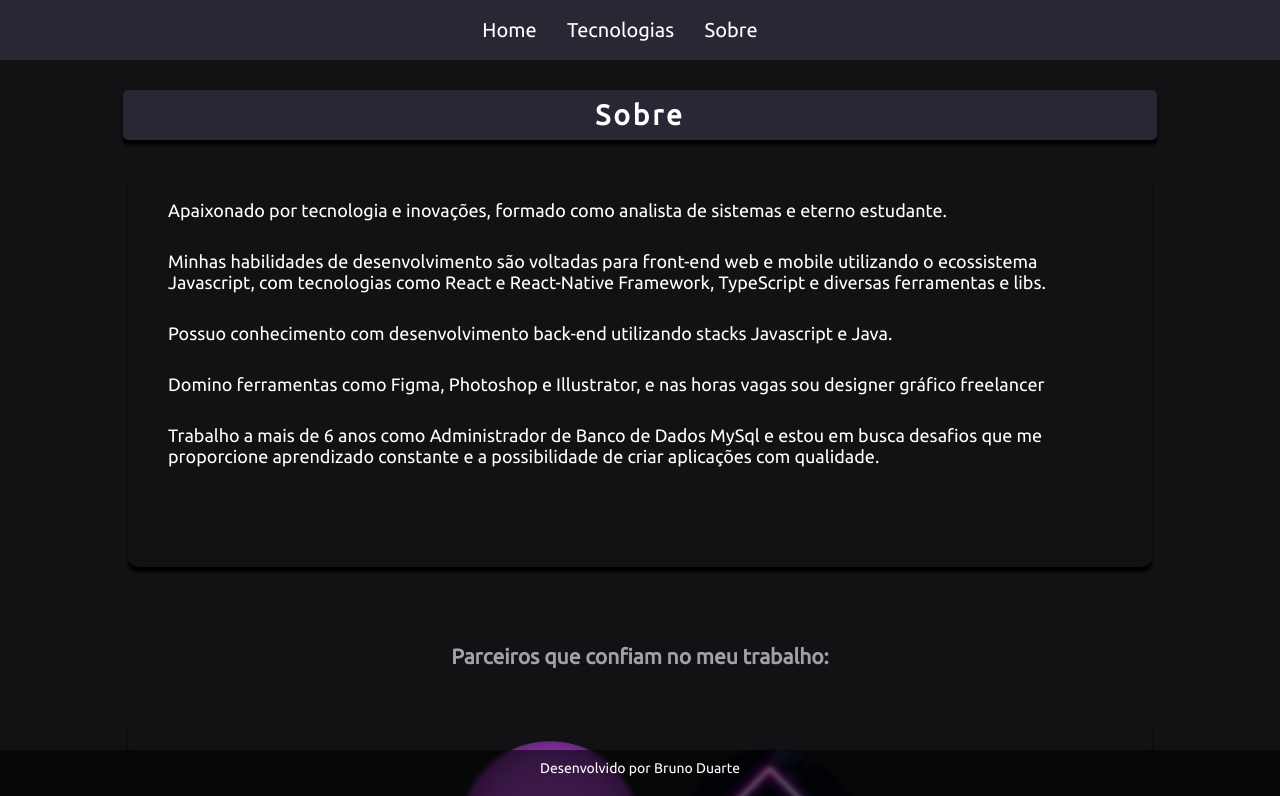
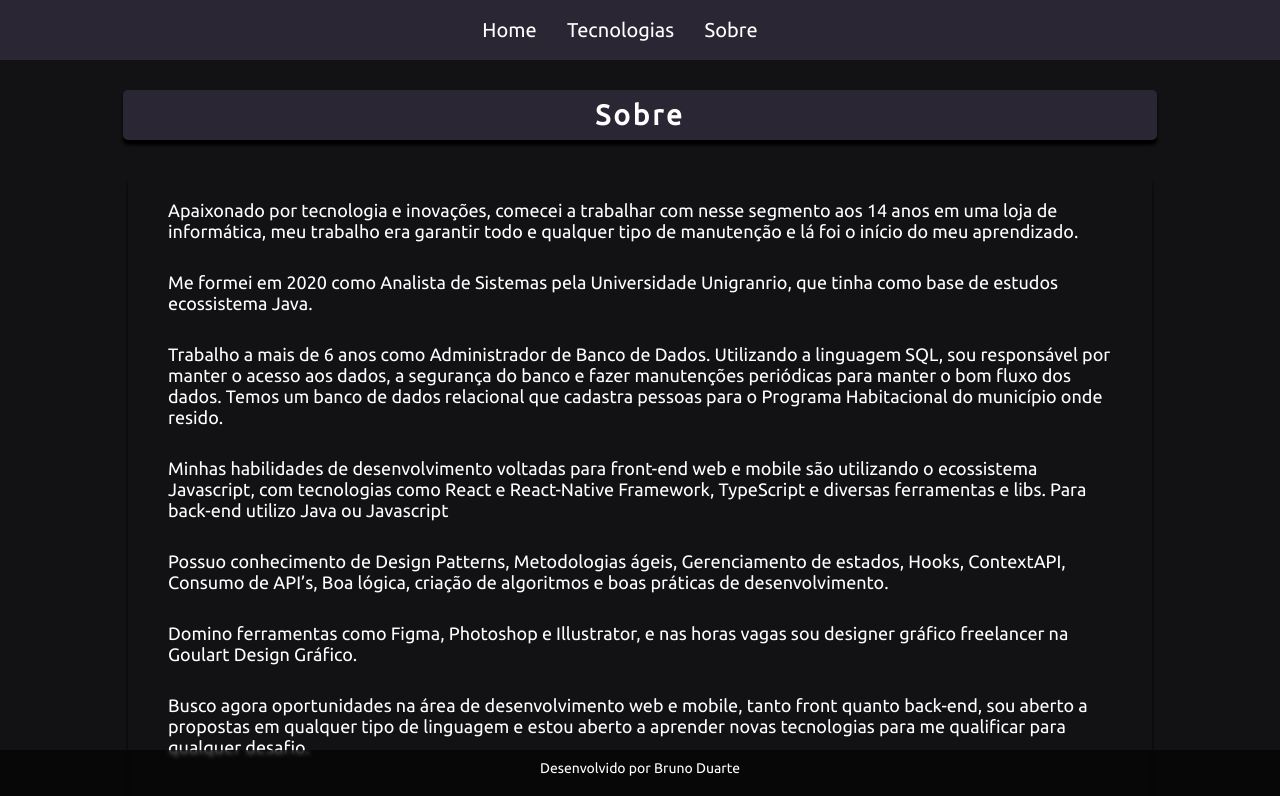
Before and after one commit to codexdevbrn/portfolio-brncodes, a React (Create React App) app: page /about in a window 1280 px wide. Shown: the top 796 px of the page. Built offline with nearby package versions, Linux system fonts and the light colour scheme; no server answers; what react-animations would draw is missing.

Commit message:
Refactor

```diff
--- a/public/index.html
+++ b/public/index.html
@@ -9,7 +9,6 @@
       name="description"
       content="Portfólio de Bruno Duarte - Desenvolvedor Front-end"
     />
-    <link rel="apple-touch-icon" href="%PUBLIC_URL%/logo192.png" />
     <link rel="preconnect" href="https://fonts.googleapis.com">
 <link rel="preconnect" href="https://fonts.gstatic.com" crossorigin>
 <link href="https://fonts.googleapis.com/css2?family=Ubuntu&display=swap" rel="stylesheet">
--- a/src/pages/About/index.tsx
+++ b/src/pages/About/index.tsx
@@ -14,17 +14,25 @@ function About() {
                     transition: {duration: 0.5, ease: "circIn"}}}>
                 <Titles item={title}/>
                     <TextContainer>
-                        <Text>Apaixonado por tecnologia e inovações, formado como analista de sistemas e eterno estudante.</Text>
+                    <Text>Apaixonado por tecnologia e inovações, comecei a trabalhar com nesse segmento aos 14 anos em uma loja de informática,
+                        meu trabalho era garantir todo e qualquer tipo de manutenção e lá foi o início do meu aprendizado. </Text>
 
-                        <Text> Minhas habilidades de desenvolvimento são voltadas para front-end  web e mobile utilizando o ecossistema Javascript,
-                        com tecnologias como React e React-Native Framework, TypeScript e diversas ferramentas e libs.</Text>
+                    <Text> Me formei em 2020 como Analista de Sistemas pela Universidade Unigranrio, que tinha como base de estudos ecossistema Java. </Text>
 
-                        <Text>Possuo conhecimento com desenvolvimento back-end utilizando stacks Javascript e Java.</Text>
+                    <Text> Trabalho a mais de 6 anos como Administrador de Banco de Dados. Utilizando a linguagem SQL, sou responsável por manter o acesso aos dados,
+                        a segurança do banco e fazer manutenções periódicas para manter o bom fluxo dos dados. Temos um banco de dados relacional que cadastra pessoas para o
+                        Programa Habitacional do município onde resido. </Text>
 
-                        <Text>Domino ferramentas como Figma, Photoshop e Illustrator, e nas horas vagas sou designer gráfico freelancer</Text>
+                    <Text> Minhas habilidades de desenvolvimento voltadas para front-end web e mobile são utilizando o ecossistema Javascript, com tecnologias como React e React-Native Framework,
+                        TypeScript e diversas ferramentas e libs. Para back-end utilizo Java ou Javascript </Text>
 
-                        <Text>Trabalho a mais de 6 anos como Administrador de Banco de Dados MySql e estou em busca desafios que me proporcione aprendizado
-                        constante e a possibilidade de criar aplicações com qualidade.</Text>
+                    <Text> Possuo conhecimento de Design Patterns, Metodologias ágeis, Gerenciamento de estados, Hooks, ContextAPI, Consumo de API’s, Boa lógica,
+                        criação de algoritmos e boas práticas de desenvolvimento. </Text>
+
+                    <Text> Domino ferramentas como Figma, Photoshop e Illustrator, e nas horas vagas sou designer gráfico freelancer na Goulart Design Gráfico. </Text>
+
+                    <Text> Busco agora oportunidades na área de desenvolvimento web e mobile, tanto front quanto back-end, sou aberto a propostas em qualquer
+                        tipo de linguagem e estou aberto a aprender novas tecnologias para me qualificar para qualquer desafio. </Text>
                     </TextContainer>
 
                     <PartTitle>Parceiros que confiam no meu trabalho:</PartTitle>
--- a/src/pages/Home/index.tsx
+++ b/src/pages/Home/index.tsx
@@ -50,11 +50,11 @@ function Home() {
             <Bio>{response?.bio}</Bio>
             <div>
                 <TiLocationOutline color='#FAC409' size={20} />
-                <Stats>{response?.location}</Stats>
+                <span>{response?.location}</span>
             </div>
             <div>
                 <TiMail color='#FAC409' size={20} />
-                <Stats>{response?.email}</Stats>
+                <a href="mailto:brunoduarte.inf@outlook.com">{response?.email}</a>
             </div>
              <ButtContainer>
              <Bio>Social:</Bio>
--- a/src/pages/Home/styles.ts
+++ b/src/pages/Home/styles.ts
@@ -18,13 +18,40 @@ export const Container = styled(motion.div)`
         align-content: center;
         align-items: center;
         justify-content: center;
+
+        span {
+            color: ${THEME.COLORS.PRIMARY};
+            font-size: 16px;
+            margin-left: 5px ;
+            text-align: center;
+            font-weight: lighter;
+        }
+        a {
+            color: ${THEME.COLORS.PRIMARY};
+            font-size: 16px;
+            margin-left: 5px ;
+            text-align: center;
+            font-weight: lighter;
+            text-decoration: none;
+        }
+        @media (max-height: 700px) {
+            font-size: 12px;
+        }
+
     }
+
+
     @media (max-width: 500px) {
         h1{
             font-size: 30px;
         }
         h2 {
             font-size: 16px;
+        }
+        a span {
+    @media (max-height: 700px) {
+        font-size: 12px;
+    }
         }
     }
 
@@ -135,10 +162,9 @@ export const Stats = styled.span`
  font-weight: lighter;
 
  @media (max-height: 700px) {
-    @media (max-height: 700px) {
         font-size: 12px;
     }
-}
+
 `;
 
 export const ButtContainer = styled.div`
```
